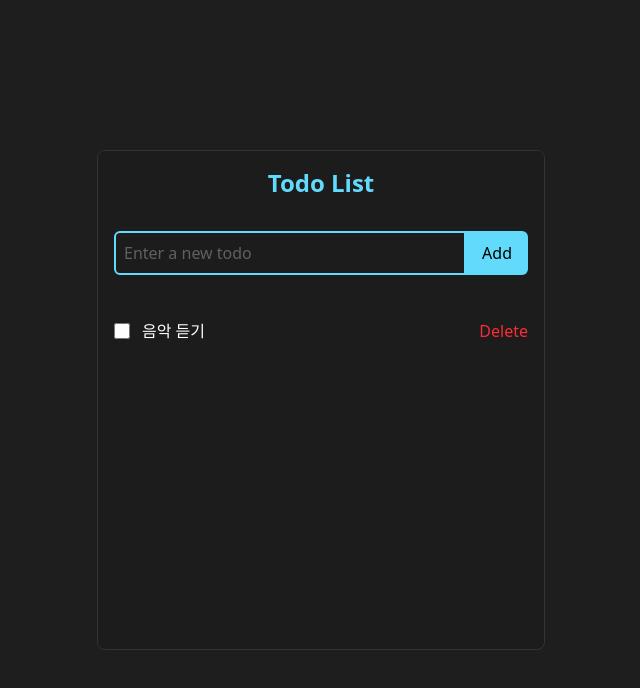
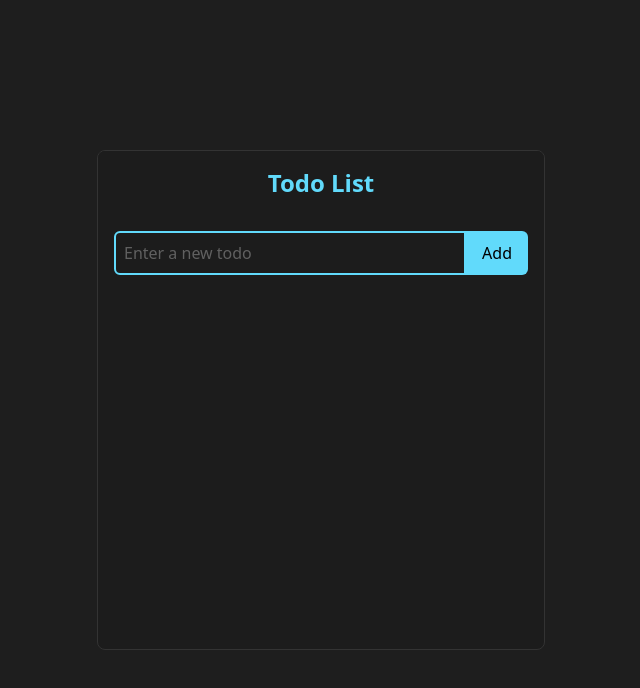
Before and after one commit to sduddla/todo-list, a React (Vite) app in the folder react/: page / in a window 1280 px wide. Shown: the top 688 px of the page, without its empty margins (319-959 px from the left). Built offline with nearby package versions, Linux system fonts and the light colour scheme.

Commit message:
feat: 투두 등록/토글/삭제 기능 구현

```diff
--- a/react/src/components/Todo.tsx
+++ b/react/src/components/Todo.tsx
@@ -1,13 +1,52 @@
+import { useState } from 'react';
 import TodoEditor from './TodoEditor';
 import TodoHeader from './TodoHeader';
 import TodoList from './TodoList';
 
+export type TodoType = {
+  id: number;
+  text: string;
+  done: boolean;
+};
+
 export default function Todo() {
+  const [todos, setTodos] = useState<TodoType[]>([]);
+
+  // 등록
+  const addTodo = (text: string) => {
+    const newTodo: TodoType = {
+      id: Date.now(),
+      text,
+      done: false,
+    };
+    setTodos([...todos, newTodo]);
+  };
+
+  // 토글
+  const toggleTodo = (id: number) => {
+    setTodos(
+      todos.map((todo) =>
+        todo.id === id ? { ...todo, done: !todo.done } : todo
+      )
+    );
+  };
+
+  // 삭제
+  const deleteTodo = (id: number) => {
+    setTodos(todos.filter((todo) => todo.id !== id));
+  };
+
   return (
     <>
       <TodoHeader />
-      <TodoEditor />
-      <TodoList />
+      <TodoEditor addTodo={addTodo} />
+      <div className="overflow-y-auto">
+        <TodoList
+          todos={todos}
+          toggleTodo={toggleTodo}
+          deleteTodo={deleteTodo}
+        />
+      </div>
     </>
   );
 }
--- a/react/src/components/TodoEditor.tsx
+++ b/react/src/components/TodoEditor.tsx
@@ -1,7 +1,25 @@
-export default function TodoEditor() {
+import { useState } from 'react';
+
+type TodoEditorProps = {
+  addTodo: (text: string) => void;
+};
+
+export default function TodoEditor({ addTodo }: TodoEditorProps) {
+  const [text, setText] = useState('');
+
+  const handleSubmit = (e: React.FormEvent) => {
+    e.preventDefault();
+    if (text.trim()) {
+      addTodo(text.trim());
+    }
+    setText('');
+  };
+
   return (
-    <form className="flex p-4 mb-3">
+    <form className="flex p-4 mb-3" onSubmit={handleSubmit}>
       <input
+        value={text}
+        onChange={(e) => setText(e.target.value)}
         type="text"
         placeholder="Enter a new todo"
         className="flex-grow p-2 text-white focus:outline-none border-2 border-[#61dafb] rounded-l-md placeholder-white/30"
--- a/react/src/components/TodoList.tsx
+++ b/react/src/components/TodoList.tsx
@@ -1,10 +1,28 @@
+import type { TodoType } from './Todo';
 import TodoListItem from './TodoListItem';
 
-export default function TodoList() {
+type TodoListProps = {
+  todos: TodoType[];
+  toggleTodo: (id: number) => void;
+  deleteTodo: (id: number) => void;
+};
+
+export default function TodoList({
+  todos,
+  toggleTodo,
+  deleteTodo,
+}: TodoListProps) {
   return (
     <>
       <ul>
-        <TodoListItem />
+        {todos.map((todo) => (
+          <TodoListItem
+            todo={todo}
+            key={todo.id}
+            toggleTodo={toggleTodo}
+            deleteTodo={deleteTodo}
+          />
+        ))}
       </ul>
     </>
   );
--- a/react/src/components/TodoListItem.tsx
+++ b/react/src/components/TodoListItem.tsx
@@ -1,4 +1,16 @@
-export default function TodoListItem() {
+import type { TodoType } from './Todo';
+
+type TodoListItemProps = {
+  todo: TodoType;
+  toggleTodo: (id: number) => void;
+  deleteTodo: (id: number) => void;
+};
+
+export default function TodoListItem({
+  todo,
+  toggleTodo,
+  deleteTodo,
+}: TodoListItemProps) {
   return (
     <>
       <li className="flex items-center justify-between p-4">
@@ -6,10 +18,23 @@ export default function TodoListItem() {
           <input
             type="checkbox"
             className="mr-3 h-4 w-4 accent-[#61dafb] cursor-pointer"
+            checked={todo.done}
+            onChange={() => toggleTodo(todo.id)}
           />
-          <span className="text-white">음악 듣기</span>
+          <span
+            className={`${
+              todo.done ? 'line-through text-gray-500' : 'text-white'
+            }`}
+          >
+            {todo.text}
+          </span>
         </div>
-        <button className="text-red-500 cursor-pointer">Delete</button>
+        <button
+          className="text-red-500 cursor-pointer"
+          onClick={() => deleteTodo(todo.id)}
+        >
+          Delete
+        </button>
       </li>
     </>
   );
```
